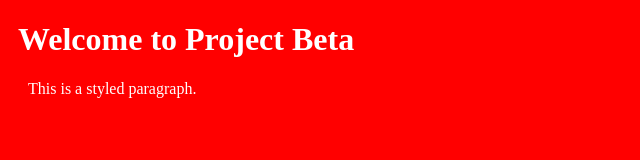
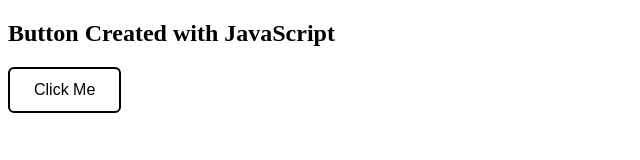
Before and after one commit to JonathanSaji/ProjectBeta-ICS4U, a plain HTML site: page HTMLtest.html in a window 1280 px wide. Shown: the whole page, without its empty margins (0-640 px from the left). Drawn offline with Linux system fonts and the light colour scheme.

Commit message:
basic java script
using java script, made a button with hover affect

```diff
--- a/CSStest.css
+++ b/CSStest.css
@@ -1,11 +1,19 @@
-body {
-    background-color: rgb(255, 0, 0);
+/* Button styling */
+.my-button {
+    background-color: #ffffff; /* Green */
+    border: 2px solid #000000; /* 2px red border */
+    color: rgb(0, 0, 0);
+    padding: 12px 24px;
+    text-align: center;
+    font-size: 16px;
+    border-radius: 6px;
+    cursor: pointer;
+    transition: background-color 0.3s ease;
 }
-h1 {
+
+/* Hover effect */
+.my-button:hover {
+    background-color: #000000;
+    border: 2px solid #ff0000; /* 2px red border */
     color: rgb(255, 255, 255);
-    margin-left: 10px;
 }
-p{
-    color:rgb(255, 255, 255);
-    margin-left: 20px;
-}
--- a/HTMLtest.html
+++ b/HTMLtest.html
@@ -1,10 +1,20 @@
 <!DOCTYPE html>
-<html>
+<html lang="en">
 <head>
-   <link rel="stylesheet" href="CSStest.css">
+<meta charset="UTF-8">
+<meta name="viewport" content="width=device-width, initial-scale=1.0">
+<title>Create Button with JavaScript</title>
+<!-- Link to external CSS -->
+<link rel="stylesheet" href="CSStest.css">
 </head>
 <body>
-   <h1>Welcome to Project Beta</h1>
-   <p>This is a styled paragraph.</p>
+
+<h2>Button Created with JavaScript</h2>
+
+<!-- Container where button will be added -->
+<div id="button-container"></div>
+
+<!-- Link to external JavaScript -->
+<script src="script.js"></script>
 </body>
 </html>
--- /dev/null
+++ b/script.js
@@ -0,0 +1,20 @@
+try {
+    // Create a new button element
+    const button = document.createElement("button");
+
+    // Add text to the button
+    button.textContent = "Click Me";
+
+    // Add CSS class for styling
+    button.className = "my-button";
+
+    // Add click event listener
+    button.addEventListener("click", () => {
+        alert("Button clicked!");
+    });
+
+    // Append the button to the container
+    document.getElementById("button-container").appendChild(button);
+} catch (error) {
+    console.error("Error creating button:", error);
+}
```
